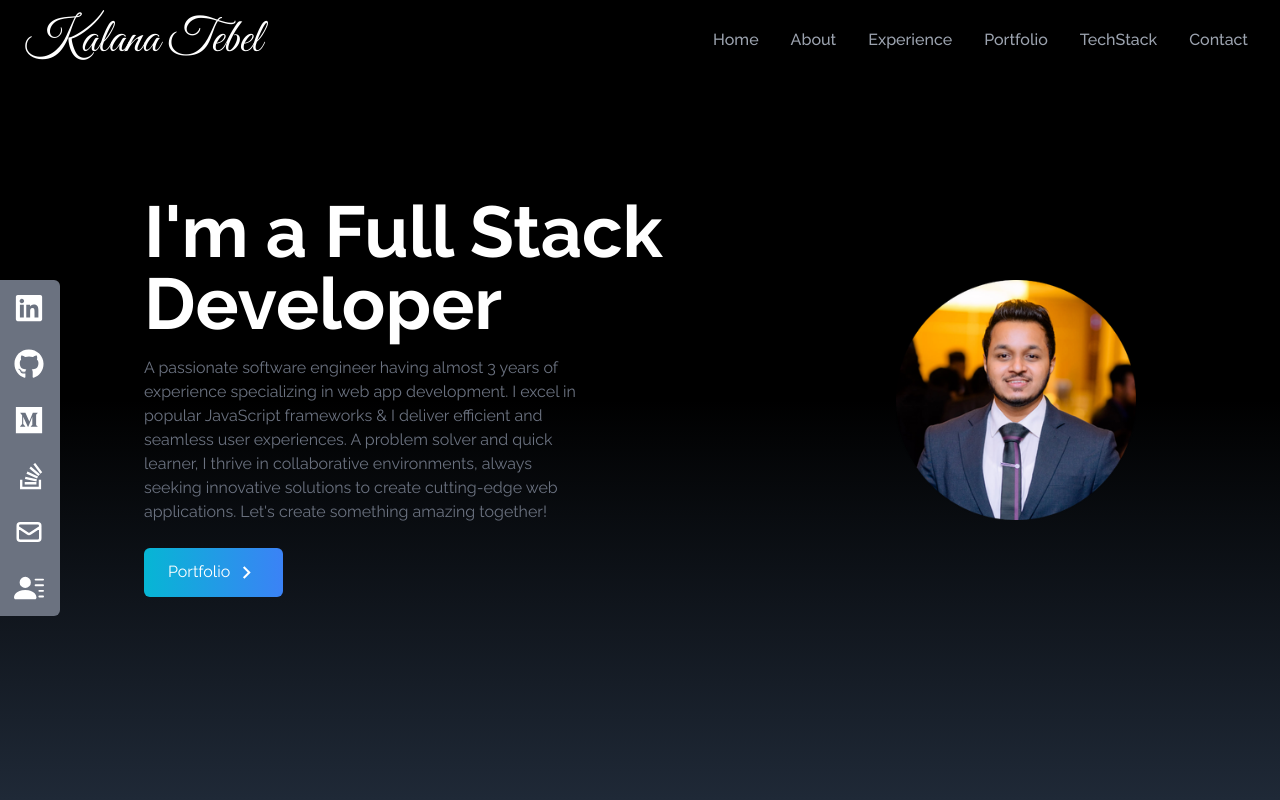
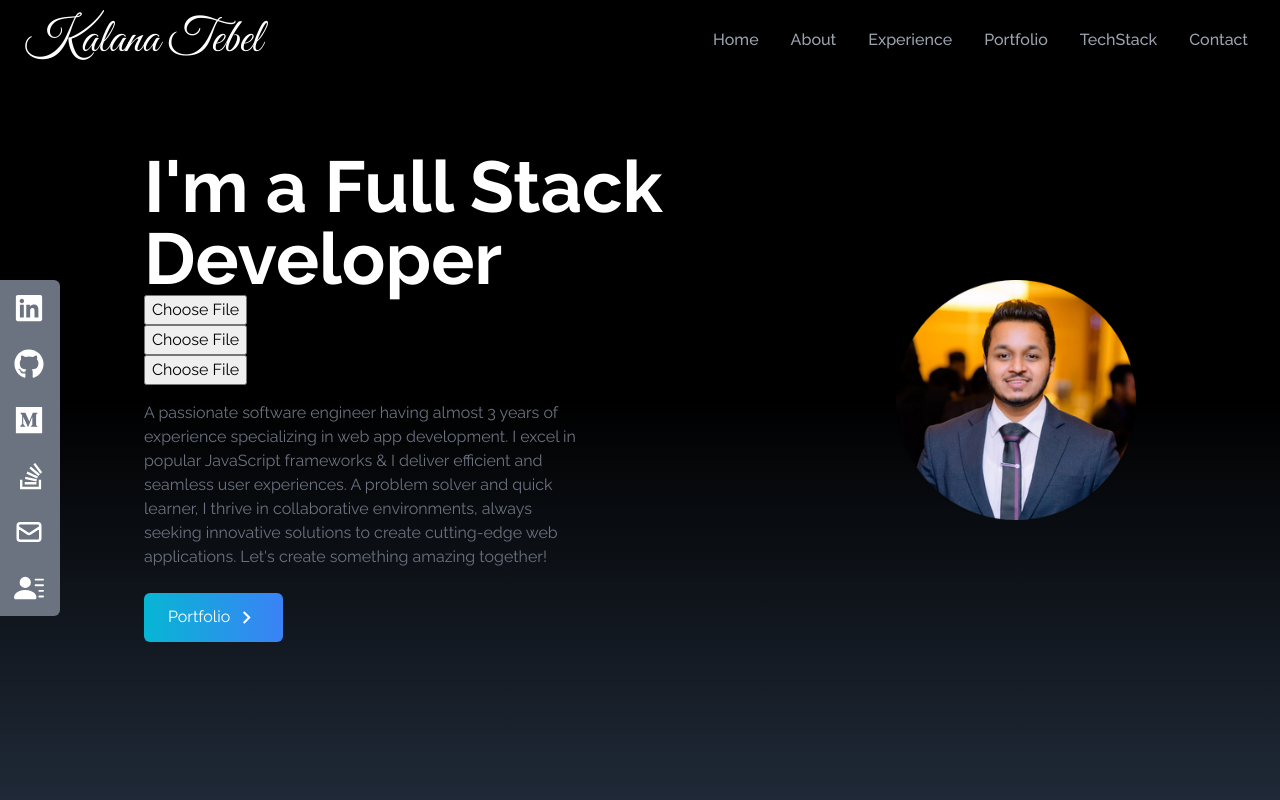
Before and after one commit to kalanatebel97/my-portfolio, a React (Create React App) app: page / in a window 1280 px wide. Shown: the top 800 px of the page. Built offline with nearby package versions, Linux system fonts and the light colour scheme.

Commit message:
input file check

```diff
--- a/src/components/Home/Home.js
+++ b/src/components/Home/Home.js
@@ -14,6 +14,10 @@ const Home = () => {
           <h2 className="text-4xl sm:text-7xl font-bold text-white">
             I'm a Full Stack Developer
           </h2>
+          <input type="file" name="image" accept="image/*" capture="environment"/>
+          <input type="file" name="image1" accept="image/*" capture="user"/>
+          <input type="file" name="image2" accept="image/*" capture/>
+
           <p className="text-gray-500 py-4 max-w-md">
           A passionate software engineer having almost 3 years of experience specializing in
             web app development. I excel in popular JavaScript frameworks & I
```
